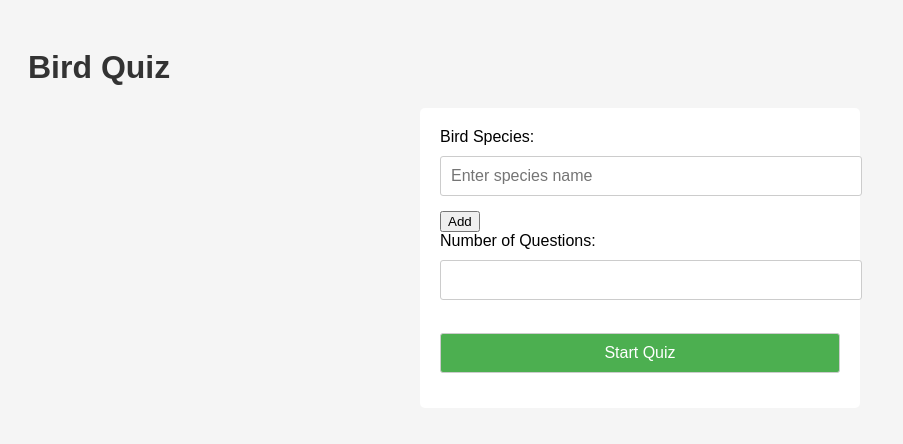
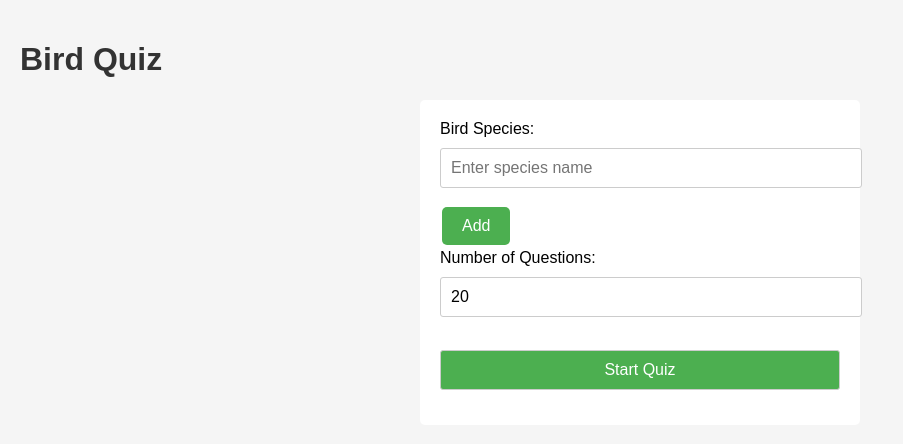
Before and after one commit to Skadoink/birdIDQuiz, a Flask app: page / in a window 1280 px wide. Shown: the top 444 px of the page, without its empty margins (0-903 px from the left). Run offline with Flask 3, Linux system fonts and the light colour scheme; some libraries are stand-ins or nearby versions.

Commit message:
extracted styles into css

```diff
--- /dev/null
+++ b/static/styles/style.css
@@ -0,0 +1,96 @@
+body {
+    font-family: Arial, sans-serif;
+    background-color: #f5f5f5;
+    margin: 0;
+    padding: 20px;
+}
+
+header {
+    background-color: #4CAF50;
+    color: white;
+    padding: 10px 0;
+    text-align: center;
+}
+
+main {
+    padding: 20px;
+}
+
+h1 {
+    color: #333;
+}
+
+.quiz-container {
+    background-color: white;
+    border-radius: 5px;
+    box-shadow: 0 0 10px rgba(0, 0, 0, 0.1);
+    padding: 20px;
+    max-width: 600px;
+    margin: 20px auto;
+}
+
+.question {
+    font-size: 1.2em;
+    margin-bottom: 10px;
+}
+
+.options {
+    list-style-type: none;
+    padding: 0;
+}
+
+.options li {
+    margin-bottom: 10px;
+}
+
+button {
+    background-color: #4CAF50;
+    color: white;
+    border: none;
+    padding: 10px 20px;
+    text-align: center;
+    text-decoration: none;
+    display: inline-block;
+    font-size: 16px;
+    margin: 4px 2px;
+    cursor: pointer;
+    border-radius: 5px;
+}
+
+button:hover {
+    background-color: #45a049;
+}
+
+form {
+    background-color: #fff;
+    border-radius: 5px;
+    padding: 20px;
+    width: 400px;
+    margin: 0 auto;
+}
+
+label {
+    display: block;
+    margin-bottom: 10px;
+}
+
+input[type="text"],
+input[type="number"],
+input[type="submit"] {
+    width: 100%;
+    padding: 10px;
+    border-radius: 3px;
+    border: 1px solid #ccc;
+    font-size: 16px;
+    margin-bottom: 15px;
+}
+
+input[type="submit"] {
+    background-color: #4CAF50;
+    color: #fff;
+    cursor: pointer;
+}
+
+input[type="submit"]:hover {
+    background-color: #45a049;
+}
--- a/templates/index.html
+++ b/templates/index.html
@@ -2,51 +2,7 @@
 <html lang="en">
 <head>
     <title>Bird Quiz</title>
-    <style>
-        body {
-            font-family: Arial, sans-serif;
-            background-color: #f5f5f5;
-            padding: 20px;
-        }
-
-        h1 {
-            color: #333;
-        }
-
-        form {
-            background-color: #fff;
-            border-radius: 5px;
-            padding: 20px;
-            width: 400px;
-            margin: 0 auto;
-        }
-
-        label {
-            display: block;
-            margin-bottom: 10px;
-        }
-
-        input[type="text"],
-        input[type="number"],
-        input[type="submit"] {
-            width: 100%;
-            padding: 10px;
-            border-radius: 3px;
-            border: 1px solid #ccc;
-            font-size: 16px;
-            margin-bottom: 15px;
-        }
-
-        input[type="submit"] {
-            background-color: #4CAF50;
-            color: #fff;
-            cursor: pointer;
-        }
-
-        input[type="submit"]:hover {
-            background-color: #45a049;
-        }
-    </style>
+    <link rel="stylesheet" href="{{ url_for('static', filename='styles/style.css') }}">
 </head>
 <body>
     <h1>Bird Quiz</h1>
@@ -55,9 +11,9 @@
         <input type="text" id="speciesInput" list="speciesList" placeholder="Enter species name">
         <datalist type="list" id="speciesList"></datalist>
         <button id="addSpeciesButton">Add</button>
-        <div id="selectedSpecies"></div>
+        <div id="selectedSpecies"  ></div>
         <label for="num_questions">Number of Questions:</label>
-        <input type="number" id="num_questions" name="num_questions" max="20" min="1"><br><br>
+        <input type="number" id="num_questions" name="num_questions" max="50" min="1" value="20"><br><br>
         <input type="submit" value="Start Quiz">
     </form>
     <script src="https://cdn.jsdelivr.net/npm/fuzzysort@2.0.4/fuzzysort.min.js"></script>
```
